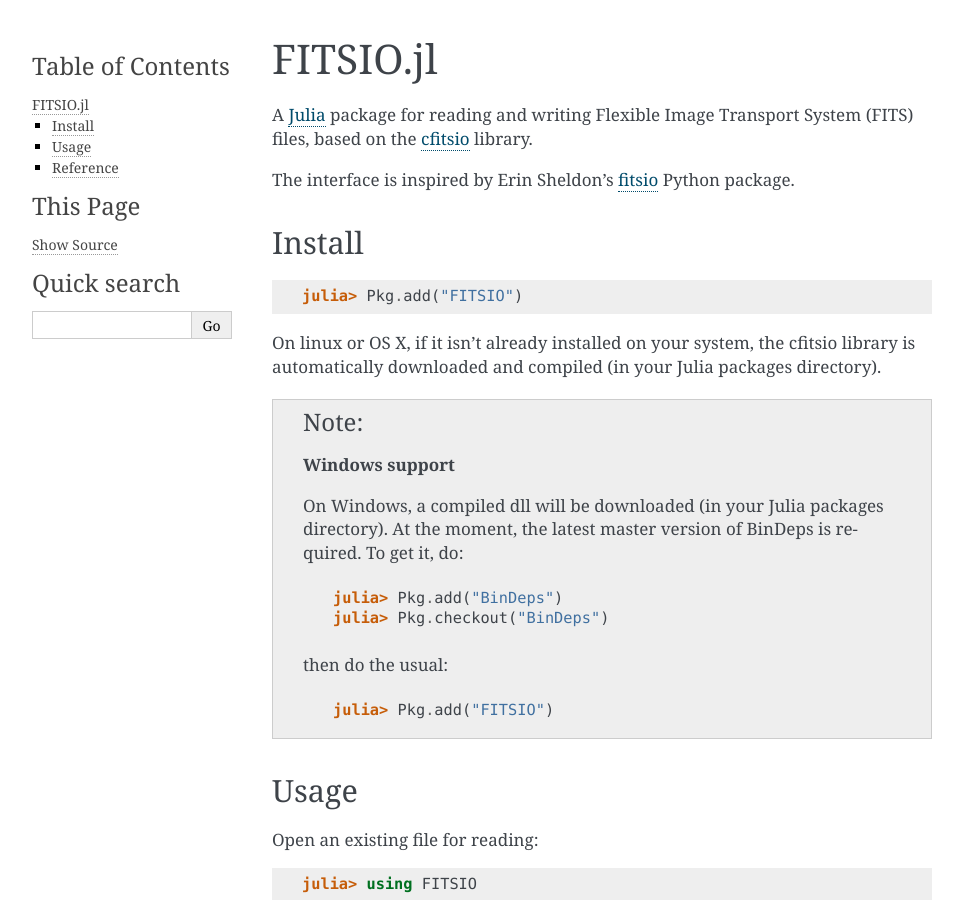
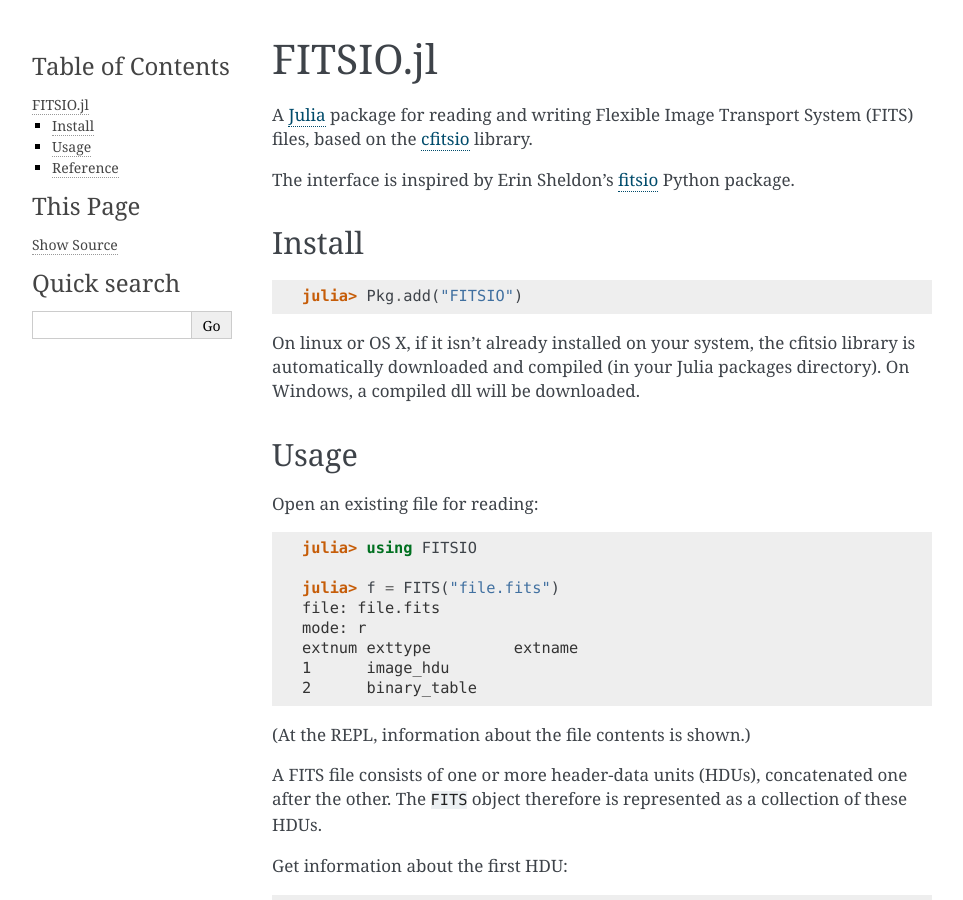
Before and after one commit to JuliaAstro/FITSIO.jl, a Sphinx documentation site: the page built from doc/index.rst, in a window 1280 px wide and 900 px high. Shown: the whole window, without its empty margins (148-1111 px from the left). Built offline with Sphinx 7.4.7, drawn with Linux system fonts in a browser that asks for light colours.

```diff
--- a/doc/index.rst
+++ b/doc/index.rst
@@ -20,20 +20,9 @@ Install
 
 On linux or OS X, if it isn't already installed on your system,
 the cfitsio library is automatically downloaded and compiled
-(in your Julia packages directory).
+(in your Julia packages directory). On Windows, a compiled dll will be
+downloaded.
 
-.. note:: **Windows support**
-
-   On Windows, a compiled dll will be downloaded (in your Julia
-   packages directory). At the moment, the latest master
-   version of BinDeps is required. To get it, do::
-
-       julia> Pkg.add("BinDeps")
-       julia> Pkg.checkout("BinDeps")
-
-   then do the usual::
-
-       julia> Pkg.add("FITSIO")
 
 Usage
 -----
```
Also changed, not shown: NEWS.md (+5 -0 lines).
